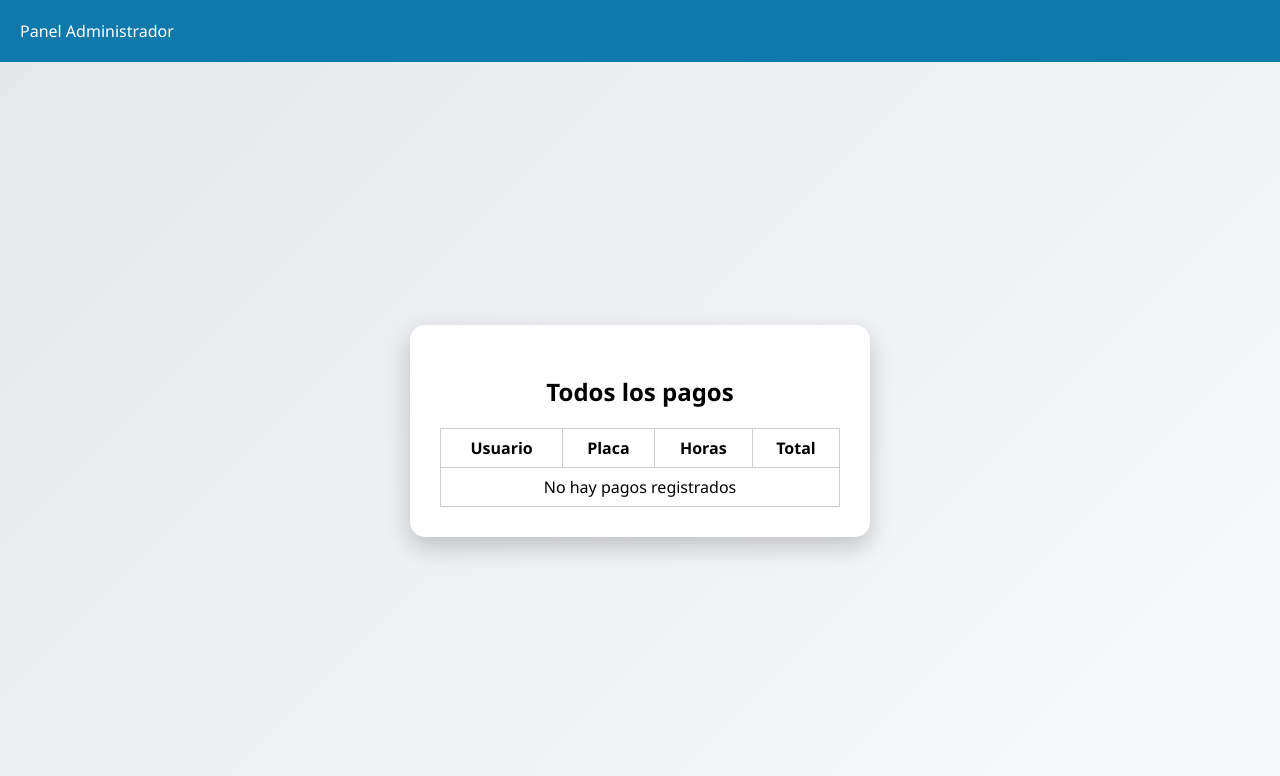
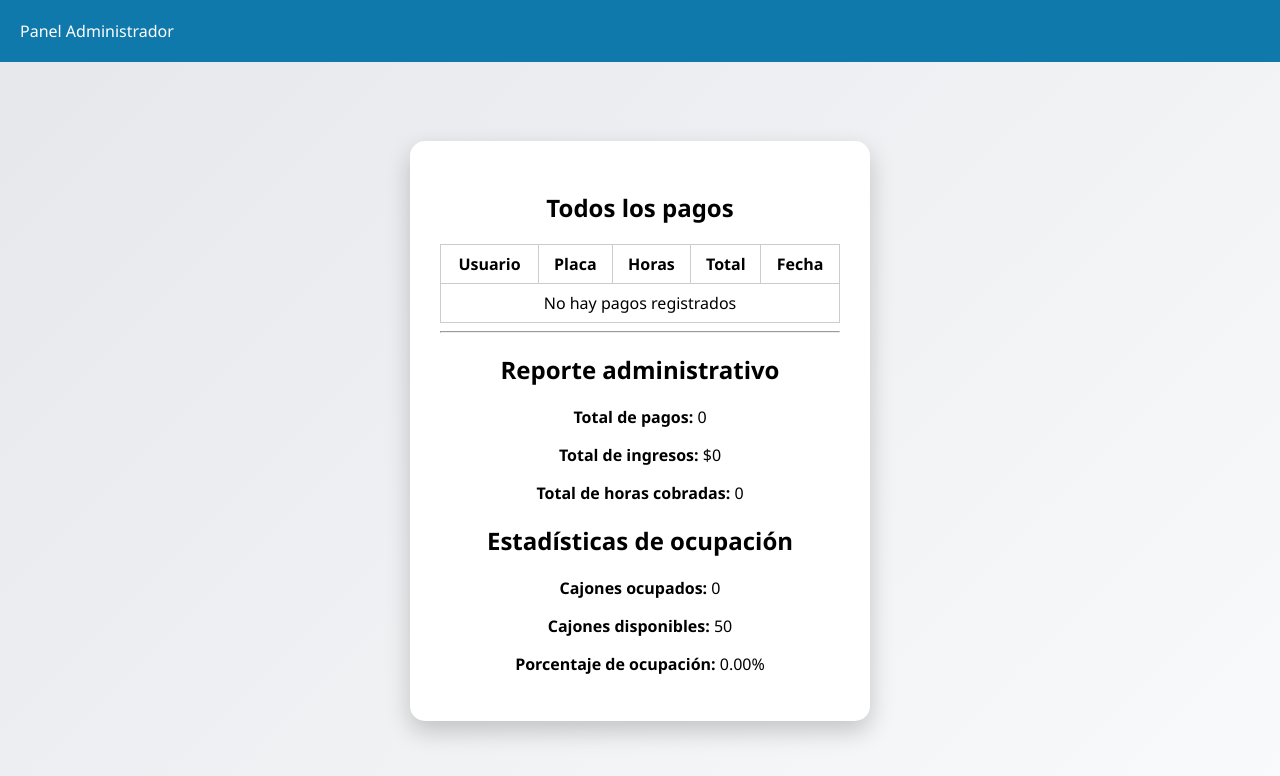
Before and after one commit to chalupo/pay-park, a website: page panel_admin.html in a window 1280 px wide. Drawn offline with Linux system fonts and the light colour scheme.

Commit message:
Update panel_admin.html
reporte administrativo-slm

```diff
--- a/panel_admin.html
+++ b/panel_admin.html
@@ -1,40 +1,47 @@
 <!DOCTYPE html>
 <html>
 <head>
-<title>Panel Admin</title>
+    <title>Panel de administración</title>
     <link rel="stylesheet" href="style.css">
 </head>
 
 <body onload="cargarAdmin()">
 
-<header>Panel Administrador</header>
+    <header>
+        Panel Administrador
+    </header>
 
     <main>
-
         <div class="panel">
-
             <h2>Todos los pagos</h2>
 
             <table>
-
                 <thead>
                     <tr>
                         <th>Usuario</th>
                         <th>Placa</th>
                         <th>Horas</th>
                         <th>Total</th>
+                        <th>Fecha</th>
                     </tr>
                 </thead>
-
                 <tbody id="tablaAdmin"></tbody>
-
             </table>
 
+            <hr>
+
+            <h2>Reporte administrativo</h2>
+            <p><strong>Total de pagos:</strong> <span id="totalPagos">0</span></p>
+            <p><strong>Total de ingresos:</strong> <span id="totalIngresos">$0</span></p>
+            <p><strong>Total de horas cobradas:</strong> <span id="totalHoras">0</span></p>
+
+            <h2>Estadísticas de ocupación</h2>
+            <p><strong>Cajones ocupados:</strong> <span id="ocupados">0</span></p>
+            <p><strong>Cajones disponibles:</strong> <span id="disponibles">0</span></p>
+            <p><strong>Porcentaje de ocupación:</strong> <span id="porcentajeOcupacion">0%</span></p>
         </div>
-
     </main>
 
     <script src="app.js"></script>
-
 </body>
 </html>
```
Lines whose indentation alone changed are shown as unchanged.
